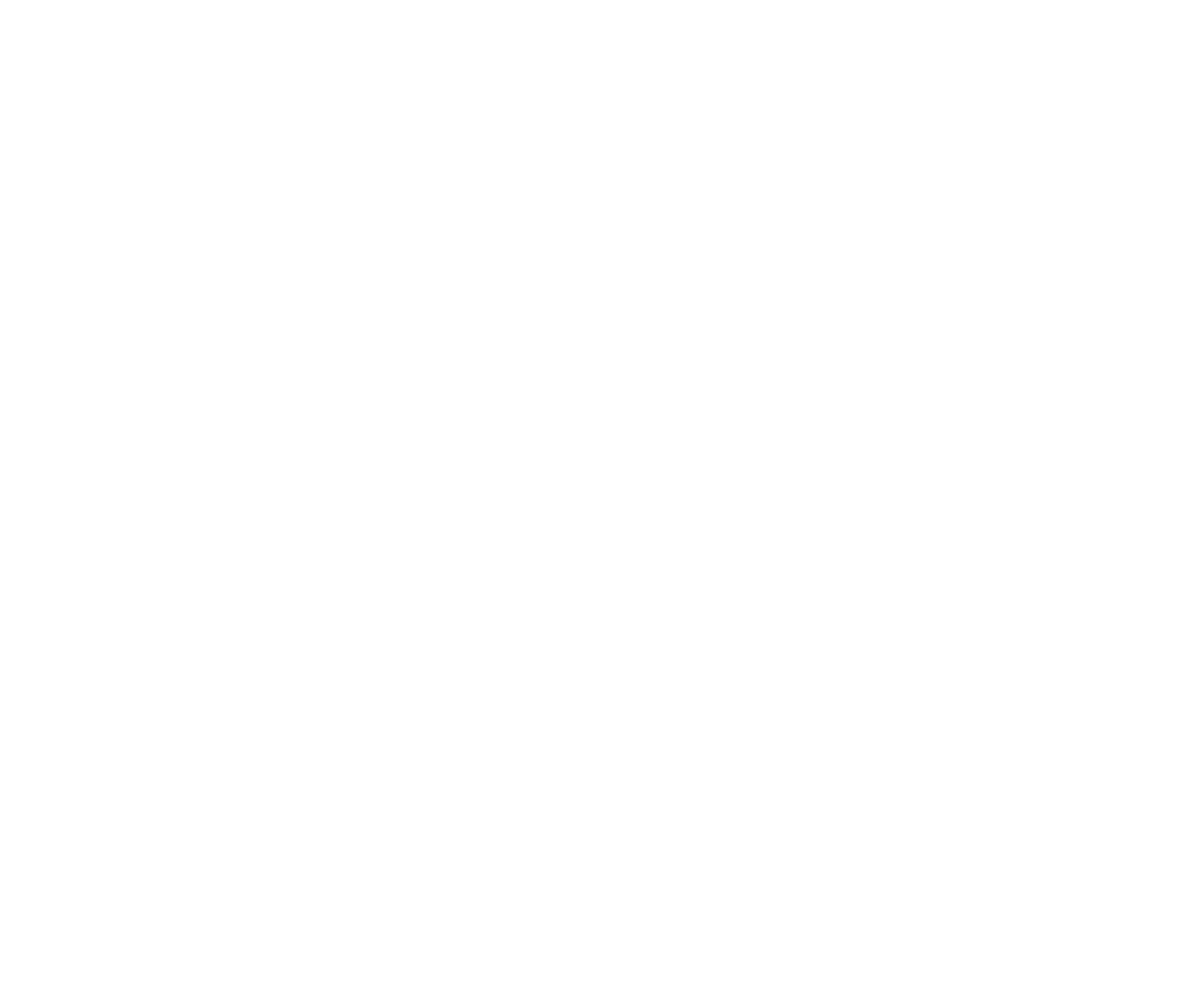
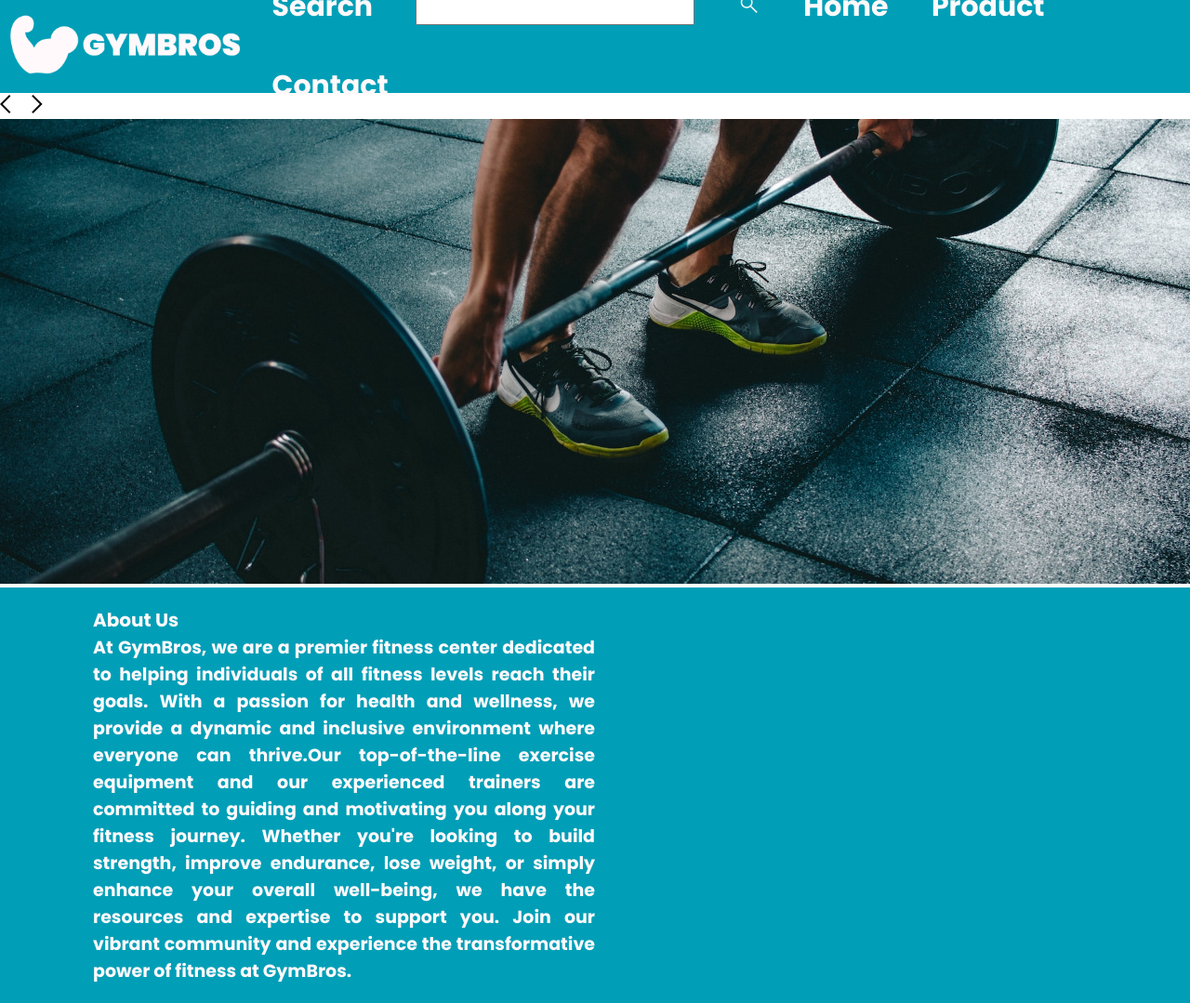
Before and after one commit to OmkarSuvarna/gymwebsite, a plain HTML site: page index.html in a window 1280 px wide. Shown: the whole page at 93% size. Before the commit the page ends 800 px from the top, so only its background shows below. Drawn offline with nearby package versions, Linux system fonts and the light colour scheme.

Commit message:
Basic Layout Desgin - Needs upgrading

```diff
--- a/index.html
+++ b/index.html
@@ -3,8 +3,117 @@
   <head>
     <meta charset="UTF-8" />
     <meta name="viewport" content="width=device-width, initial-scale=1.0" />
+    <link
+      rel="stylesheet"
+      href="https://fonts.googleapis.com/css2?family=Material+Symbols+Outlined:opsz,wght,FILL,GRAD@20..48,100..700,0..1,-50..200"
+    />
     <link rel="stylesheet" href="style.css" />
-    <title>Document</title>
+    <title>Gym Website</title>
   </head>
-  <body></body>
+  <body>
+    <header>
+      <img src="images/logo.png" alt="logo" class="logo" />
+      <nav>
+        <ul class="navigation-bar">
+          <li>Search</li>
+          <li><input type="search" name="?" class="search-bar" /></li>
+          <li class="material-symbols-outlined">Search</li>
+          <li><a href="#"> Home </a></li>
+          <li><a href="product.html"> Product </a></li>
+          <li><a href="#"> Contact </a></li>
+        </ul>
+      </nav>
+    </header>
+    <!-- <header id="nav-wrapper">
+      <nav id="nav">
+        <div class="nav left">
+          <span class="gradient skew"
+            ><h1 class="logo un-skew"><a href="#home">Logo Here</a></h1></span
+          >
+          <button id="menu" class="btn-nav">
+            <span class="fas fa-bars"></span>
+          </button>
+        </div>
+        <div class="nav right">
+          <a href="#home" class="nav-link active"
+            ><span class="nav-link-span"
+              ><span class="u-nav">Home</span></span
+            ></a
+          >
+          <a href="#about" class="nav-link"
+            ><span class="nav-link-span"
+              ><span class="u-nav">About</span></span
+            ></a
+          >
+          <a href="#work" class="nav-link"
+            ><span class="nav-link-span"
+              ><span class="u-nav">Work</span></span
+            ></a
+          >
+          <a href="#contact" class="nav-link">
+            <span class="nav-link-span">
+              <span class="u-nav">Contact</span>
+            </span>
+          </a>
+        </div>
+      </nav> -->
+    <!-- <div>
+      <span class="material-symbols-outlined"> arrow_back_ios </span>
+      <span class="material-symbols-outlined"> arrow_forward_ios </span>
+      <ul>
+        <li class="carousel-images">
+          <img src="images/image1.jpg" alt="pic1" />
+        </li>
+        <li class="carousel-images">
+          <img src="images/image2.jpg" alt="pic1" />
+        </li>
+        <li class="carousel-images">
+          <img src="images/image3.jpg" alt="pic1" />
+        </li>
+        <li class="carousel-images">
+          <img src="images/image4.jpg" alt="pic1" />
+        </li>
+      </ul>
+    </div> -->
+    <div class="slideshow-container">
+      <span class="material-symbols-outlined"> arrow_back_ios </span>
+      <span class="material-symbols-outlined"> arrow_forward_ios </span>
+      <div>
+        <div class="carousel-images fade">
+          <img src="images/image1.jpg" alt="logo" class="images" />
+          <!-- <div class="carousel-text">Remove/Add Text</div> -->
+        </div>
+        <div class="carousel-images fade">
+          <img src="images/image2.jpg" alt="logo" class="images" />
+        </div>
+        <div class="carousel-images fade">
+          <img src="images/image3.jpg" alt="logo" class="images" />
+        </div>
+      </div>
+      <div class="dot-all">
+        <span class="material-symbols-outlined dot"> fiber_manual_record </span>
+        <span class="material-symbols-outlined dot"> fiber_manual_record </span>
+        <span class="material-symbols-outlined dot"> fiber_manual_record </span>
+      </div>
+    </div>
+    <div class="about-us">
+      <div class="about-us-text">
+        <h1>About Us</h1>
+        <span
+          >At GymBros, we are a premier fitness center dedicated to helping
+          individuals of all fitness levels reach their goals. With a passion
+          for health and wellness, we provide a dynamic and inclusive
+          environment where everyone can thrive.Our top-of-the-line exercise
+          equipment and our experienced trainers are committed to guiding and
+          motivating you along your fitness journey. Whether you're looking to
+          build strength, improve endurance, lose weight, or simply enhance your
+          overall well-being, we have the resources and expertise to support
+          you. Join our vibrant community and experience the transformative
+          power of fitness at GymBros.</span
+        >
+      </div>
+      <div class="about-us-image"></div>
+    </div>
+    <script src="script.js"></script>
+  </body>
 </html>
--- a/script.js
+++ b/script.js
@@ -1 +1,26 @@
-'use strict';
+"use strict";
+
+let slideIndex = 0;
+
+let showSlides = function () {
+  let i, j;
+  let slides = document.getElementsByClassName("carousel-images");
+  let dots = document.getElementsByClassName("dot");
+
+  for (i = 0; i < slides.length; i++) {
+    slides[i].style.display = "none";
+    console.log(slides[i].style);
+  }
+  slideIndex++;
+  if (slideIndex > slides.length) {
+    slideIndex = 1;
+  }
+  for (j = 0; j < dots.length; j++) {
+    dots[j].className = dots[j].className.replace(" active", "");
+  }
+  slides[slideIndex - 1].style.display = "block";
+  dots[slideIndex - 1].className += " active";
+  setTimeout(showSlides, 10000);
+};
+
+showSlides();
--- a/style.css
+++ b/style.css
@@ -0,0 +1,108 @@
+@import url("https://fonts.googleapis.com/css2?family=Poppins:wght@700&display=swap");
+
+* {
+  margin: 0;
+  padding: 0;
+  box-sizing: border-box;
+}
+
+.material-symbols-outlined {
+  font-variation-settings: "FILL" 0, "wght" 400, "GRAD" 0, "opsz" 48;
+}
+
+ul {
+  font-size: 30px;
+  font-family: "Poppins", sans-serif;
+}
+
+header {
+  display: flex;
+  justify-content: space-between;
+  align-items: center;
+  height: 100px;
+  background-color: #009fb7;
+  color: #fff9fb;
+}
+
+.logo {
+  height: 80px;
+  object-fit: cover;
+}
+
+.navigation-bar {
+  list-style: none;
+}
+
+.navigation-bar li {
+  display: inline-block;
+  padding: 20px;
+}
+
+.navigation-bar a {
+  text-decoration: none;
+  color: #fff9fb;
+}
+
+.search-bar {
+  width: 300px;
+  height: 28px;
+}
+
+/* carousel css */
+.slideshow-container {
+  position: relative;
+  margin: auto;
+}
+
+.active {
+  background-color: #fff9fb;
+}
+
+.images {
+  width: 100%;
+  height: 500px;
+  object-fit: cover;
+}
+
+.dot-all {
+  display: none;
+  position: absolute;
+  float: right;
+}
+
+.fade {
+  animation-name: fade;
+  animation-duration: 1.5s;
+}
+
+@keyframes fade {
+  from {
+    opacity: 0.4;
+  }
+  to {
+    opacity: 1;
+  }
+}
+
+.about-us {
+  background-color: #009fb7;
+  font-family: "Poppins", sans-serif;
+}
+
+/* about us */
+.about-us-text {
+  width: 50%;
+  color: #fff9fb;
+  margin-left: 100px;
+  padding-right: 100px;
+  padding-top: 20px;
+  padding-bottom: 20px;
+  text-align: justify;
+  font-size: 19px;
+}
+.about-us-text h1 {
+  font-size: 20px !important;
+}
+.about-us-image {
+  width: 50%;
+}
```
Also changed, not shown: product.html (added, +30 -0 lines), images/image1.jpg (added), images/image2.jpg (added), images/image3.jpg (added), images/image4.jpg (added), images/logo.png (added).
